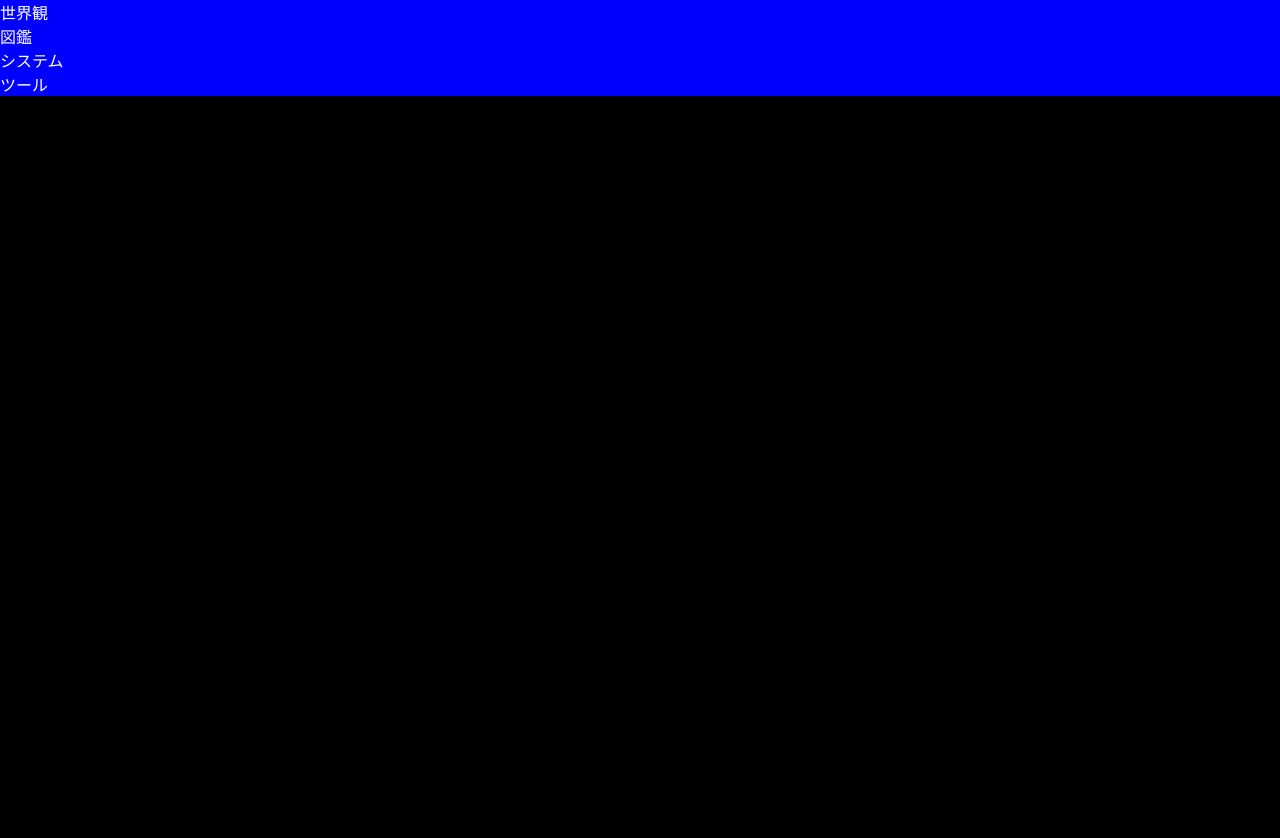
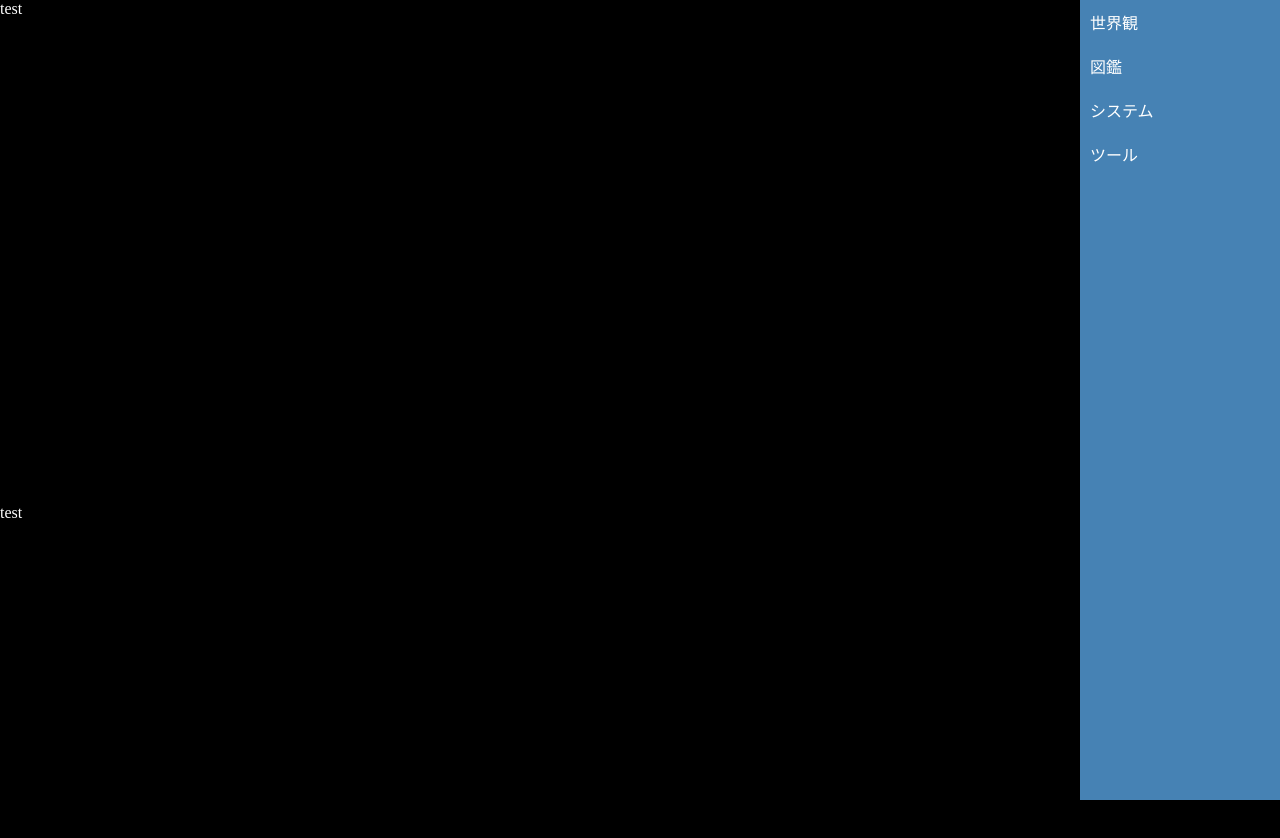
Before and after one commit to miyabi0212/TRPG, a plain HTML site: page index.html in a window 1280 px wide. Before the commit the page ends 800 px from the top, so only its background shows below. Drawn offline with nearby package versions, Linux system fonts and the light colour scheme.

Commit message:
Add files via upload

```diff
--- a/css/index.css
+++ b/css/index.css
@@ -7,14 +7,22 @@
 /* *****  body  ***** */
 body {
 	width:							100%;
-	color:							#fff;
-	background-color:		#000;
+	color:							white;
+	background-color:		black;
 }
 
 /* ***** header ***** */
 header {
-	width:							100%;
-	background-color:		#00f;
+	top:								0;
+	right:							0;
+	width:							200px;
+	min-height:					100%;
+	position:						fixed;
+	background-color:		steelblue;
+}
+header li {
+	padding: 10px;
+	list-style:none;
 }
 
 /* *****  main  ***** */
--- a/index.html
+++ b/index.html
@@ -8,7 +8,6 @@
 </head>
 
 <body>
-<div id="vueIndex">
 <!-- ----- header ----- -->
 <header>
 	<ul>
@@ -20,16 +19,20 @@
 </header>
 <!-- -----  main  ----- -->
 <main>
+<p>test</p>
+<br><br><br><br><br><br><br><br><br>
+<br><br><br><br><br><br><br><br><br>
+<br><br><br><br><br><br><br><br><br>
 
+<p>test</p>
+<br><br><br><br><br><br><br><br><br>
+<br><br><br><br><br><br><br><br><br>
+<br><br><br><br><br><br><br><br><br>
 </main>
 <!-- ----- footer ----- -->
 <footer>
 
 </footer>
-<!-- ----- script ----- -->
-</div>
-<script src="js/index.js"></script>
-<script src="https://unpkg.com/vue@next"></script>
 </body>
 
 </HTML>
```
